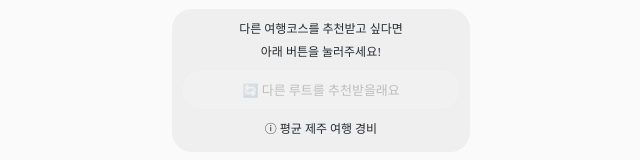
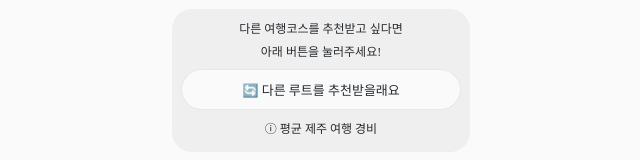
Before and after one commit to 2024TripBeats/Frontend, a React (Create React App) app: page /selectroute in a window 1280 px wide. Shown: the part 190-350 px from the top of the page, without its empty margins (319-959 px from the left). Built offline with nearby package versions, Linux system fonts and the light colour scheme; a web font is replaced by a local one.

Commit message:
chore: delete animation effect

```diff
--- a/src/component/page/SelectRoute.jsx
+++ b/src/component/page/SelectRoute.jsx
@@ -515,5 +515,4 @@ const FixButton = styled.button`
   margin-top: 5px;
   margin-bottom: 10px;
   cursor: pointer;
-  animation: ${props => (props.$fadeIn ? fadeIn : fadeOut)} 1.5s ease-in-out infinite;
 `;
```
